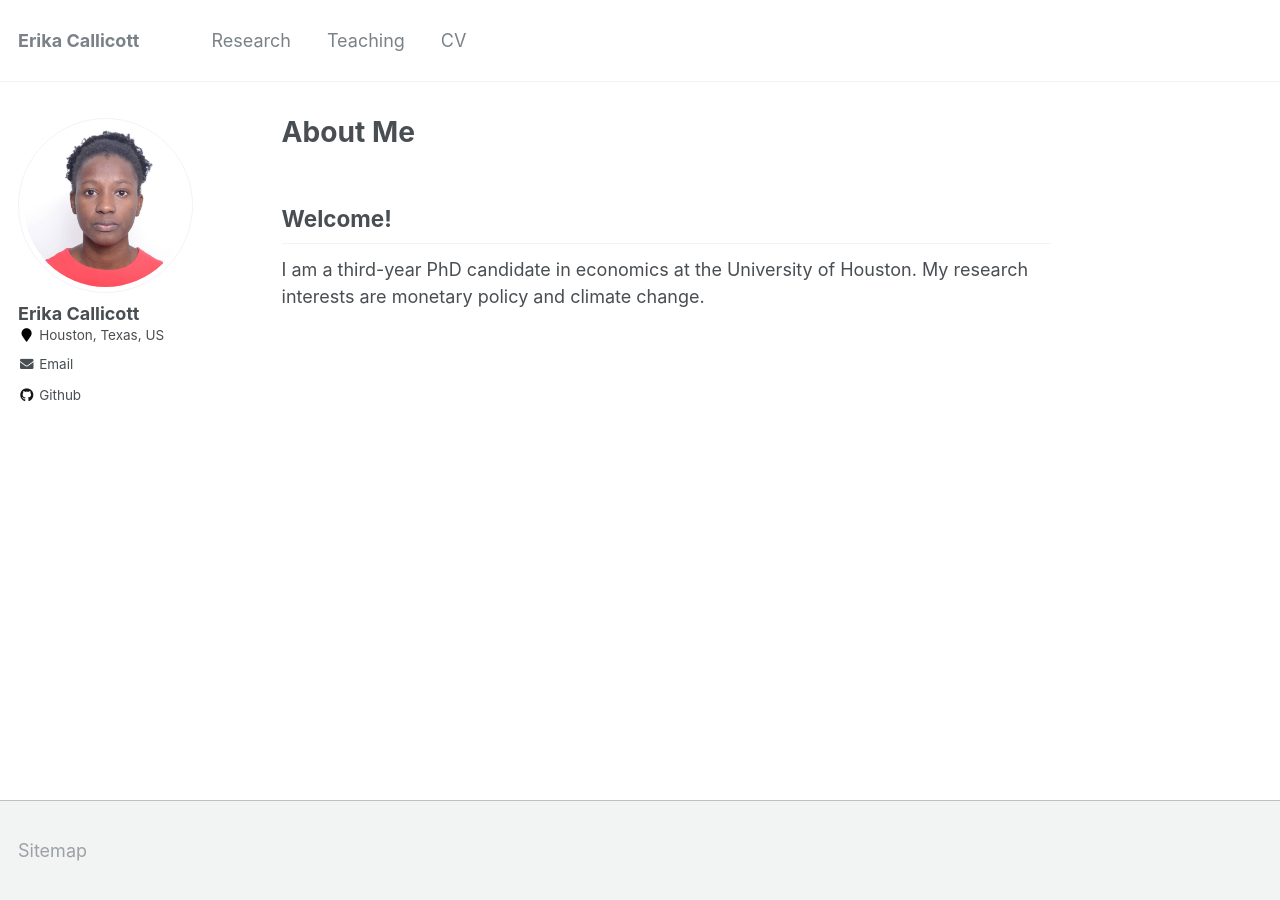
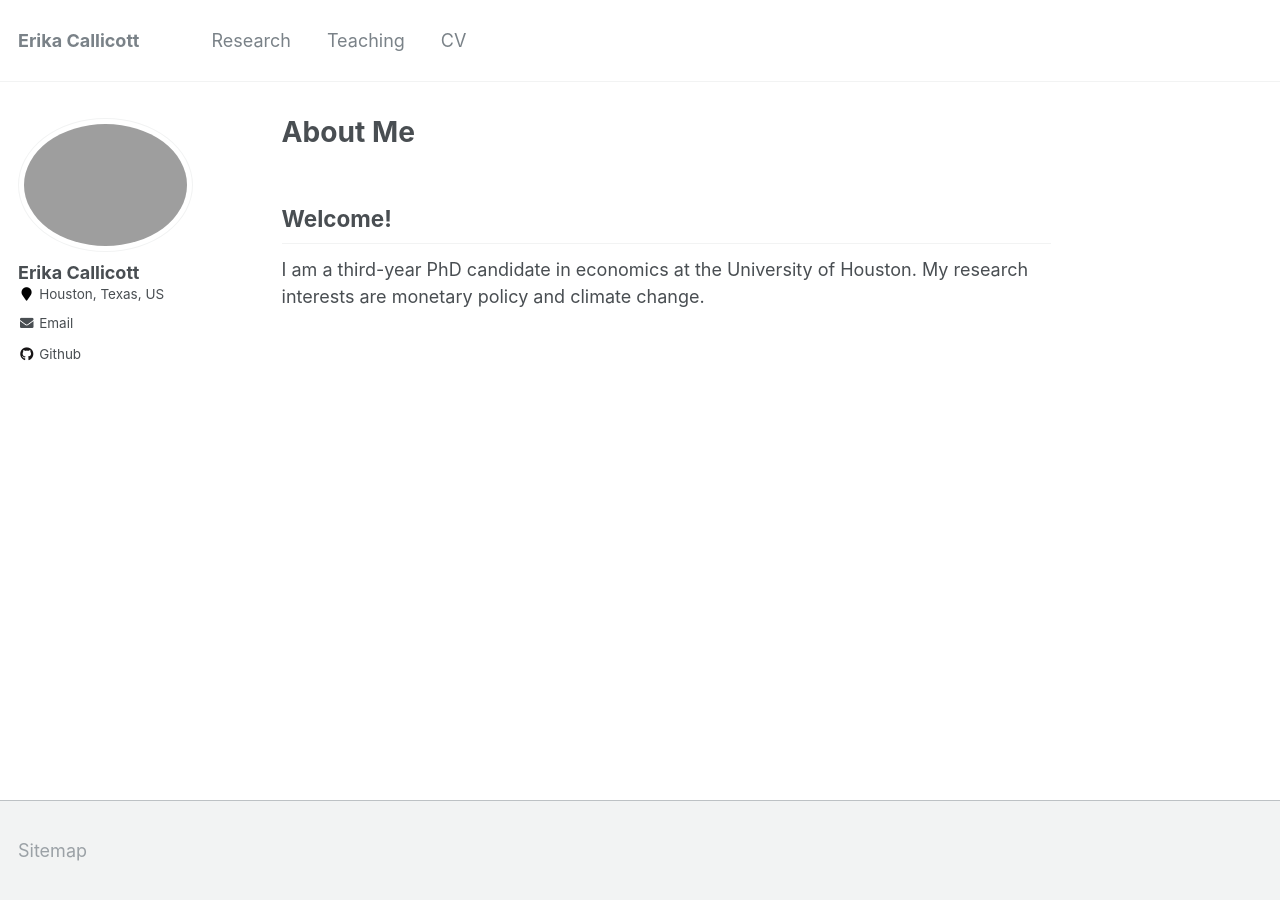
Before and after one commit to erikacallicott/erikacallicott.github.io, a Jekyll site: the page built from _pages/about.md, in a window 1280 px wide. Built offline with Jekyll 4.4.1, drawn with Linux system fonts in a browser that asks for light colours.

Commit message:
Update _config.yml

```diff
--- a/_config.yml
+++ b/_config.yml
@@ -81,7 +81,7 @@ analytics:
 # Site Author
 author:
   name             : "Erika Callicott"
-  avatar           : "profile.jpeg"
+  avatar           : #"profile.jpeg"
   bio              : #"Economist"
   location         : "Houston, Texas, US"
   employer         :
```
